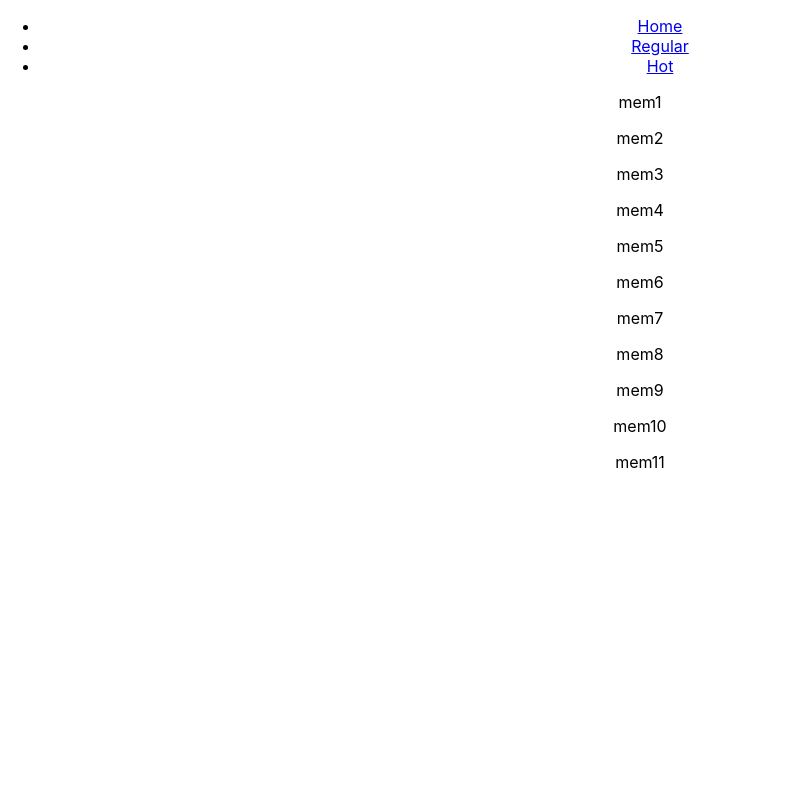
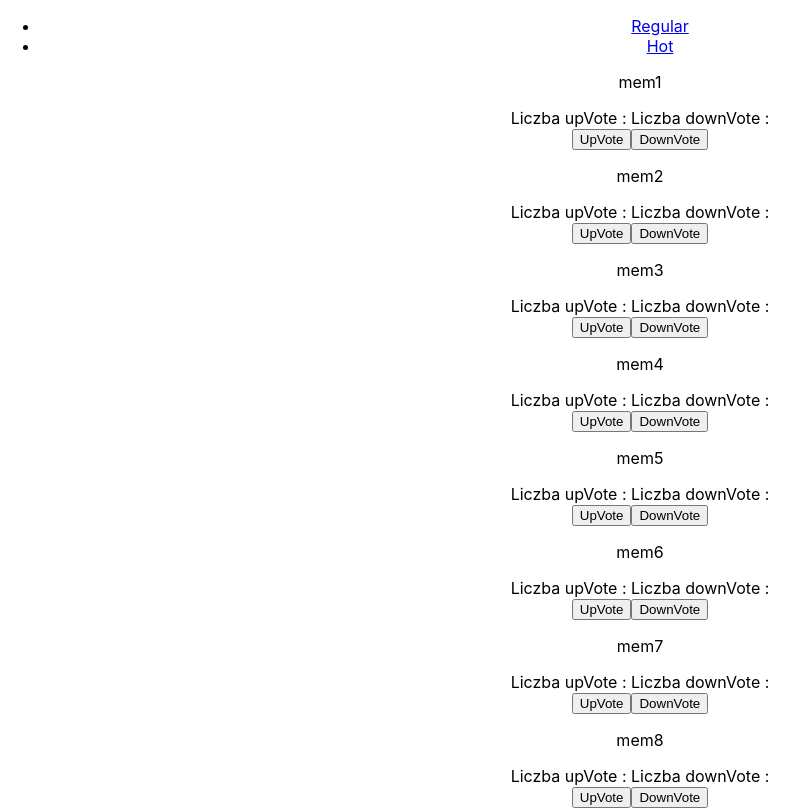
Before and after one commit to chimny/memserwis, a React (Create React App) app: page /Regular in a window 1280 px wide. Shown: the top 810 px of the page, without its empty margins (0-808 px from the left). Built offline with nearby package versions, Linux system fonts and the light colour scheme.

Commit message:
before transforming data in object

```diff
--- a/src/App.js
+++ b/src/App.js
@@ -12,11 +12,11 @@ function App() {
                 <div>
                     <nav>
                         <ul>
-                            <li>
+                            {/* <li>
                                 <Link exact to="/">
                                     Home
                                 </Link>
-                            </li>
+                            </li> */}
                             <li>
                                 <Link to="/Regular">Regular</Link>
                             </li>
@@ -29,9 +29,9 @@ function App() {
                     {/* A <Switch> looks through its children <Route>s and
             renders the first one that matches the current URL. */}
                     <Switch>
-                        <Route exact to path="/">
+                        {/* <Route exact to path="/">
                             <p>strona glowna</p>
-                        </Route>
+                        </Route> */}
                         <Route path="/Regular">
                             <Regular />
                         </Route>
--- a/src/Components/Hot.jsx
+++ b/src/Components/Hot.jsx
@@ -1,3 +1,3 @@
 export const Hot = () => {
-    return <p>ok</p>;
+    return <p>Hot</p>;
 };
--- a/src/Components/Mem.jsx
+++ b/src/Components/Mem.jsx
@@ -1,3 +1,15 @@
 export const Mem = (props) => {
-    return <p>{props.title}</p>;
+    return (
+        <>
+            <p>{props.title}</p>
+            <div>
+                Liczba upVote : {props.upVote}
+                Liczba downVote : {props.downVote}
+            </div>
+            <div>
+                <button>UpVote</button>
+                <button>DownVote</button>
+            </div>
+        </>
+    );
 };
```
